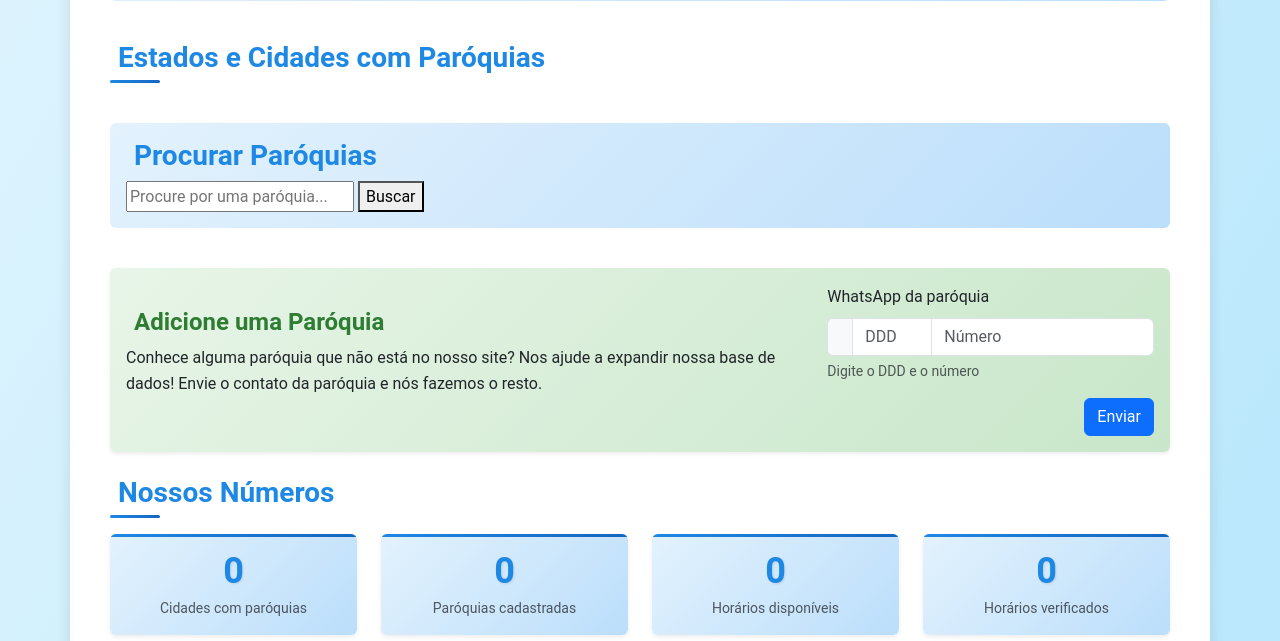
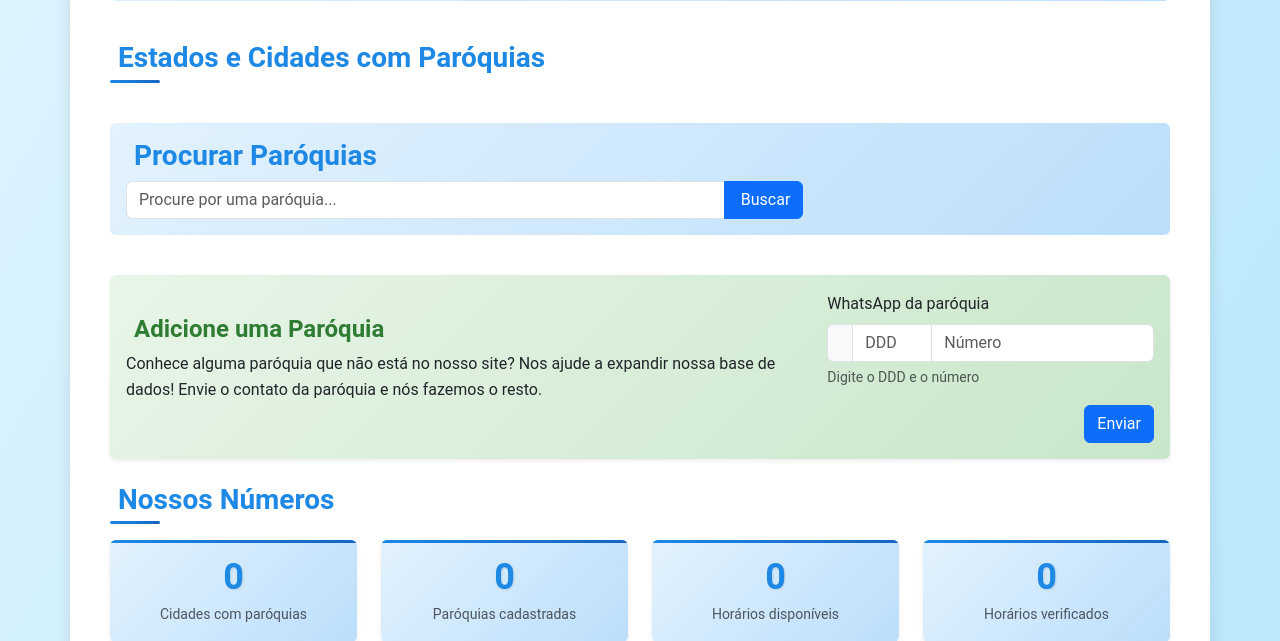
Before and after one commit to lucasrcezimbra/missas.com.br, a Django app: page / in a window 1280 px wide. Shown: the part 412-1053 px from the top of the page. Run offline with Django 5.2, Linux system fonts and the light colour scheme; data comes from the database, SQL or seed files in the repository; data that the repository does not hold is empty; parts of the project's set-up code (start-up, migrations or seed data) failed here and were passed over; some libraries are stand-ins or nearby versions.

Commit message:
Apply suggestion from @coderabbitai[bot]
Co-authored-by: coderabbitai[bot] <136622811+coderabbitai[bot]@users.noreply.github.com>

```diff
--- a/missas/core/templates/home.html
+++ b/missas/core/templates/home.html
@@ -64,9 +64,15 @@
                             <i class="fa-solid fa-church me-2"></i>
                             Procurar Paróquias
                         </h4>
-                        <form action="{% url 'search_parishes' %}" method="get">
-                            <input type="text" name="q" placeholder="Procure por uma paróquia..." />
-                            <button type="submit">Buscar</button>
+                        <form action="{% url 'search_parishes' %}" method="get" class="mt-2" role="search">
+                            <label for="q" class="visually-hidden">Pesquisar paróquias</label>
+                            <div class="input-group">
+                                <input type="search" id="q" name="q" class="form-control"
+                                       placeholder="Procure por uma paróquia..." required>
+                                <button type="submit" class="btn btn-primary">
+                                    <i class="fa-solid fa-magnifying-glass me-1"></i> Buscar
+                                </button>
+                            </div>
                         </form>
                     </div>
                 </div>
```
